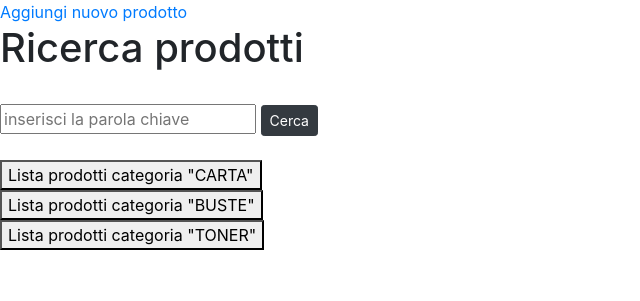
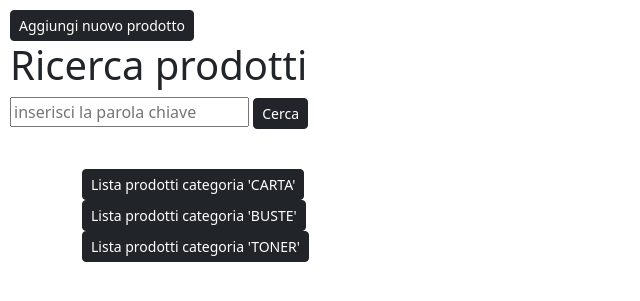
Before and after one commit to Valugh1/applicativoWeb_eramusSrl, a PHP site: page /i_read.php in a window 1280 px wide. Shown: the top 301 px of the page, without its empty margins (0-640 px from the left). Run offline with PHP 8.4, Linux system fonts and the light colour scheme; data comes from the database, SQL or seed files in the repository.

Commit message:
Add files via upload

```diff
--- a/progettoCRUD/inventario/i_delete.php
+++ b/progettoCRUD/inventario/i_delete.php
@@ -41,7 +41,7 @@
                     echo "Username:" . $row["nome_prodotto"] .  "<br>";
                     echo "Sei sicuro di eliminare questo prodotto?<br>";
                     echo "<input type='hidden' name='conferma' value='SI'>";
-                    echo "<input type='submit' value='SI'>";
+                    echo "<button class='btn btn-danger btn-sm' type='submit' value=''>Si</button>";
                 }
             } elseif ($_GET['id_inventario'] && $_GET['conferma']) {
                 // Fase 2
--- a/progettoCRUD/inventario/i_read.php
+++ b/progettoCRUD/inventario/i_read.php
@@ -14,11 +14,46 @@
         <link rel="stylesheet" href="https://cdn.jsdelivr.net/npm/bootstrap@4.3.1/dist/css/bootstrap.min.css" integrity="sha384-ggOyR0iXCbMQv3Xipma34MD+dH/1fQ784/j6cY/iJTQUOhcWr7x9JvoRxT2MZw1T" crossorigin="anonymous">
         <link rel="stylesheet" href="https://stackpath.bootstrapcdn.com/font-awesome/4.7.0/css/font-awesome.min.css" crossorigin="anonymous">
         <style>
+            body {
+                padding: 10px;
+            }
+
             table,
             th,
             td {
                 border: 1px solid;
             }
+
+            /*
+            .container {
+                display: flex;
+                flex-direction: column;
+                margin-bottom: 1em;
+            }
+
+            .item {
+                width: 100%;
+                margin-bottom: 1em;
+                justify-items: end;
+            }
+
+            .search-container {
+                position: relative;
+                display: flex;
+                flex-direction: column;
+                align-items: center;
+                margin-top: 20px;
+            }
+
+            .search {
+                margin-bottom: 20px;
+            }
+
+            .create {
+                position: absolute;
+                bottom: 20px;
+                left: 10%;
+            }*/
         </style>
         <script>
             function showCarta() {
@@ -51,21 +86,25 @@
     </head>
 
     <body>
-        <a href="i_create.php">Aggiungi nuovo prodotto</a><br>
-        <h1>Ricerca prodotti</h1><br>
 
 
 
-        <!-- form ricerca -->
+        <!-- creazione nuovo prodotto-->
+        <button class="create btn btn-dark btn-sm" onclick="location.href='i_create.php'">Aggiungi nuovo prodotto</button>
+        <!-- ricerca prodotti-->
         <div class="search">
+            <h1>Ricerca prodotti</h1>
             <form action="" method="post">
                 <input type="text" name="search" placeholder="inserisci la parola chiave">
                 <button name="submit" class="btn btn-dark btn-sm">Cerca</button>
             </form>
         </div>
 
+
+
         <!-- tabella risultati-->
-        <table>
+
+        <table class="table">
 
 
 
@@ -92,14 +131,14 @@
 
                 if ($result->num_rows > 0) {
                     //creo struttura iniziale
-                    echo '<thead>
+                    echo '<thead class="thead-light">
                 <tr>
-                    <th>Id</th>
-                    <th>Nome del prodotto</th>
-                    <th>Descrizione</th>
-                    <th>Data di inserimento</th>
-                    <th>Tipo prodotto</th>
-                    <th>Azioni: </th>
+                    <th scope="row">Id</th>
+                    <th scope="row">Nome del prodotto</th>
+                    <th scope="row">Descrizione</th>
+                    <th scope="row">Data di inserimento</th>
+                    <th scope="row">Tipo prodotto</th>
+                    <th scope="row">Azioni</th>
                 </tr>
                     </thead>';
                     // output data di ogni riga
@@ -111,7 +150,7 @@
                         echo "<td id='descrizione'>" . $row["descrizione"] . "</td>";
                         echo "<td id='data_inserimento'>" . $row["data_inserimento"] . "</td>";
                         echo "<td id='tipo_prodotto'>" . $row["tipo"] . "</td>";
-                        echo "<td> <a href='i_update.php?id_inventario="  . $row["id_inventario"] . "'>Edit</a>  <a href='i_delete.php?id_inventario="  . $row["id_inventario"] . "'>Delete</a></td>";
+                        echo "<td><button class='btn btn-secondary btn-sm' style='margin-bottom:2px;' onclick=\"location.href='i_update.php?id_inventario=" . $row["id_inventario"] . "'\">Edit</button> <a href='i_delete.php?id_inventario=" . $row["id_inventario"] . "' class='btn btn-danger btn-sm'>Delete</a></td>";
                         echo "</tr>";
                         echo "</tbody>";
                     }
@@ -131,37 +170,39 @@
 
 
 
+
         <br>
 
 
         <!-- visualizzazione elementi "carta" -->
-        <button onclick="showCarta()">Lista prodotti categoria "CARTA"</button>
-        <span id="tableCarta" style="display: none">
+        <div class="container">
+            <div class="item">
+                <button class="btn btn-dark btn-sm" onclick="showCarta()">Lista prodotti categoria 'CARTA'</button>
+                <span id="tableCarta" style="display:none">
                     <?php
                     include("selectCarta.php");
                     ?>
                 </span>
-        <br>
-
-
-        <!-- visualizzazione elementi "buste" -->
-        <button onclick="showBuste()">Lista prodotti categoria "BUSTE"</button>
-        <span id="tableBuste" style="display: none">
+                <!-- visualizzazione elementi "carta" -->
+            </div>
+            <div class="item">
+                <button class="btn btn-dark btn-sm" onclick="showBuste()">Lista prodotti categoria 'BUSTE'</button>
+                <span id="tableBuste" style="display:none">
                     <?php
                     include("selectBuste.php");
                     ?>
                 </span>
-        <br>
-
-
-        <!-- visualizzazione elementi "toner" -->
-        <button onclick="showToner()">Lista prodotti categoria "TONER"</button>
-        <span id="tableToner" style="display: none">
+                <!-- visualizzazione elementi "carta" -->
+            </div>
+            <div class="item">
+                <button class="btn btn-dark btn-sm" onclick="showToner()">Lista prodotti categoria 'TONER'</button>
+                <span id="tableToner" style="display:none">
                     <?php
                     include("selectToner.php");
                     ?>
                 </span>
-
+            </div>
+        </div>
         <?php
         $conn->close();
         ?>
--- a/progettoCRUD/inventario/selectBuste.php
+++ b/progettoCRUD/inventario/selectBuste.php
@@ -29,13 +29,14 @@
 
     if ($result1->num_rows > 0) {
         //creo struttura iniziale
-        echo '<table>
-                <thead>
+        echo '<table class="table">
+                <thead class="thead-light">
                 <tr>
-                    <th>ID</th>
-                    <th>Nome del prodotto</th>
-                    <th>Descrizione</th>
-                    <th>Data di inserimento</th>
+                    <th scope="col">ID</th>
+                    <th scope="col">Nome del prodotto</th>
+                    <th scope="col">Descrizione</th>
+                    <th scope="col">Data di inserimento</th>
+                    <th scope="col">Azioni</th>
                 </tr>
                     </thead>';
         // output data di ogni riga
@@ -45,7 +46,8 @@
             echo "<td id='id_inventario'>" . $row["id_inventario"] . "</td>";
             echo "<td id='nome_prodotto'>" . $row["nome_prodotto"] . "</td>";
             echo "<td id='descrizione'>" . $row["descrizione"] . "</td>";
-            echo "<td id='data_inserimento'>" . $row["data_inserimento"] . " <a href='update.php?id="  . $row["id_inventario"] . "'>Edit</a>  <a href='delete.php?id="  . $row["id_inventario"] . "'>Delete</a></td>";
+            echo "<td id='data_inserimento'>" . $row["data_inserimento"] . "</td>";
+            echo "<td><button class='btn btn-secondary btn-sm' style='margin-bottom:2px;' onclick=\"location.href='i_update.php?id_inventario=" . $row["id_inventario"] . "'\">Edit</button> <a href='i_delete.php?id_inventario=" . $row["id_inventario"] . "' class='btn btn-danger btn-sm'>Delete</a></td>";
             echo "</tr>";
             echo "</tbody>";
         }
--- a/progettoCRUD/inventario/selectCarta.php
+++ b/progettoCRUD/inventario/selectCarta.php
@@ -6,6 +6,9 @@
     <meta http-equiv="X-UA-Compatible" content="IE=edge">
     <meta name="viewport" content="width=device-width, initial-scale=1.0">
     <title>Document</title>
+    <link href="https://cdn.jsdelivr.net/npm/bootstrap@5.3.0-alpha1/dist/css/bootstrap.min.css" rel="stylesheet" integrity="sha384-GLhlTQ8iRABdZLl6O3oVMWSktQOp6b7In1Zl3/Jr59b6EGGoI1aFkw7cmDA6j6gD" crossorigin="anonymous">
+
+
 </head>
 
 <body>
@@ -29,13 +32,14 @@
 
     if ($result1->num_rows > 0) {
         //creo struttura iniziale
-        echo '<table>
-                <thead>
+        echo '<table class="table table-hover">
+                <thead class="thead-light">
                 <tr>
-                    <th>ID</th>
-                    <th>Nome del prodotto</th>
-                    <th>Descrizione</th>
-                    <th>Data di inserimento</th>
+                    <th scope="col">ID</th>
+                    <th scope="col">Nome del prodotto</th>
+                    <th scope="col">Descrizione</th>
+                    <th scope="col">Data di inserimento</th>
+                    <th scope="col">Azioni</th>
                 </tr>
                     </thead>';
         // output data di ogni riga
@@ -45,7 +49,8 @@
             echo "<td id='id_inventario'>" . $row["id_inventario"] . "</td>";
             echo "<td id='nome_prodotto'>" . $row["nome_prodotto"] . "</td>";
             echo "<td id='descrizione'>" . $row["descrizione"] . "</td>";
-            echo "<td id='data_inserimento'>" . $row["data_inserimento"] . " <a href='update.php?id="  . $row["id_inventario"] . "'>Edit</a>  <a href='delete.php?id="  . $row["id_inventario"] . "'>Delete</a></td>";
+            echo "<td id='data_inserimento'>" . $row["data_inserimento"] . "</td>";
+            echo "<td><button class='btn btn-secondary btn-sm' style='margin-bottom:2px;' onclick=\"location.href='i_update.php?id_inventario=" . $row["id_inventario"] . "'\">Edit</button> <a href='i_delete.php?id_inventario=" . $row["id_inventario"] . "' class='btn btn-danger btn-sm'>Delete</a></td>";
             echo "</tr>";
             echo "</tbody>";
         }
@@ -55,6 +60,8 @@
     }
 
     ?>
+
+
 </body>
 
 </html>
--- a/progettoCRUD/inventario/selectToner.php
+++ b/progettoCRUD/inventario/selectToner.php
@@ -5,7 +5,8 @@
     <meta charset="UTF-8">
     <meta http-equiv="X-UA-Compatible" content="IE=edge">
     <meta name="viewport" content="width=device-width, initial-scale=1.0">
-    <title>Document</title>
+    <link href="https://cdn.jsdelivr.net/npm/bootstrap@5.3.0-alpha1/dist/css/bootstrap.min.css" rel="stylesheet" integrity="sha384-GLhlTQ8iRABdZLl6O3oVMWSktQOp6b7In1Zl3/Jr59b6EGGoI1aFkw7cmDA6j6gD" crossorigin="anonymous">
+    <title>Toner</title>
 </head>
 
 <body>
@@ -29,13 +30,14 @@
 
     if ($result1->num_rows > 0) {
         //creo struttura iniziale
-        echo '<table>
-                <thead>
+        echo '<table class="table">
+                <thead class="thead-light">
                 <tr>
-                    <th>ID</th>
-                    <th>Nome del prodotto</th>
-                    <th>Descrizione</th>
-                    <th>Data di inserimento</th>
+                    <th scope="col">ID</th>
+                    <th scope="col">Nome del prodotto</th>
+                    <th scope="col">Descrizione</th>
+                    <th scope="col">Data di inserimento</th>
+                    <th scope="col">Azioni</th>
                 </tr>
                     </thead>';
         // output data di ogni riga
@@ -45,7 +47,8 @@
             echo "<td id='id_inventario'>" . $row["id_inventario"] . "</td>";
             echo "<td id='nome_prodotto'>" . $row["nome_prodotto"] . "</td>";
             echo "<td id='descrizione'>" . $row["descrizione"] . "</td>";
-            echo "<td id='data_inserimento'>" . $row["data_inserimento"] . " <a href='update.php?id="  . $row["id_inventario"] . "'>Edit</a>  <a href='delete.php?id="  . $row["id_inventario"] . "'>Delete</a></td>";
+            echo "<td id='data_inserimento'>" . $row["data_inserimento"] . "</td>";
+            echo "<td><button class='btn btn-secondary btn-sm' style='margin-bottom:2px;' onclick=\"location.href='i_update.php?id_inventario=" . $row["id_inventario"] . "'\">Edit</button> <a href='i_delete.php?id_inventario=" . $row["id_inventario"] . "' class='btn btn-danger btn-sm'>Delete</a></td>";
             echo "</tr>";
             echo "</tbody>";
         }
--- a/progettoCRUD/utenti/create.php
+++ b/progettoCRUD/utenti/create.php
@@ -20,7 +20,7 @@ session_start()
 
 <body>
 
-    <h1>CREATE</h1>
+    <h1 style="text-align:center">Nuovo utente</h1>
 
     <div class="contenitore crea">
         <div class="container">
@@ -134,7 +134,7 @@ session_start()
 
                                     <!-- Submit -->
                                     <div class="form-group">
-                                        <button type="submit" value="1" id="reg_submit" class="btn btn-block btn-primary" disabled="disabled" name="submit">Crea utente</button>
+                                        <button type="submit" value="1" id="reg_submit" class="btn btn-block btn-success" disabled="disabled" name="submit">Crea utente</button>
                                         <div id="sign-up-popover" class="hide">
                                             <p>vuoto</p>
                                         </div>
--- a/progettoCRUD/utenti/delete.php
+++ b/progettoCRUD/utenti/delete.php
@@ -40,7 +40,7 @@
                     echo "Username:" . $row["username"] .  "<br>";
                     echo "Sei sicuro di eliminare questo record?<br>";
                     echo "<input type='hidden' name='conferma' value='SI'>";
-                    echo "<input type='submit' value='SI'>";
+                    echo "<button class='btn btn-danger btn-sm' type='submit' value=''>Si</button>";
                 }
             } elseif ($_GET['id'] && $_GET['conferma']) {
                 // FASE 2
--- a/progettoCRUD/utenti/update.php
+++ b/progettoCRUD/utenti/update.php
@@ -40,9 +40,6 @@
                 if ($result->num_rows == 1) {
                     // output data of each row --- $row["id"]
                     $row = $result->fetch_assoc();
-                    echo "<pre>";
-                    print_r($row);
-                    echo "</pre>";
 
                     echo "<input type='hidden' name='id' value='" . $row["id"] . "'>";
                     echo "<label for='username'>username:</label><br>";
@@ -53,7 +50,7 @@
                     echo "<input type='text' id='nome' name='nome' value='" . $row["nome"] .  "'><br>";
                     echo "<label for='cognome'>Cognome:</label><br>";
                     echo "<input type='text' id='cognome' name='cognome' value='" . $row["cognome"] .  "'><br>";
-                    echo "<input type='submit' value='AGGIORNA'>";
+                    echo "<input class='btn btn-dark btn-sm' style='margin-top:10px;' type='submit' value='AGGIORNA'>";
                 }
             } elseif ($_GET['id'] && $_GET['username']) {
                 // FASE 2
```
Also changed, not shown: progettoCRUD/interfaccia_iniziale.php (+24 -17 lines), progettoCRUD/utenti/read.php (+8 -9 lines). Lines whose indentation alone changed are shown as unchanged.
